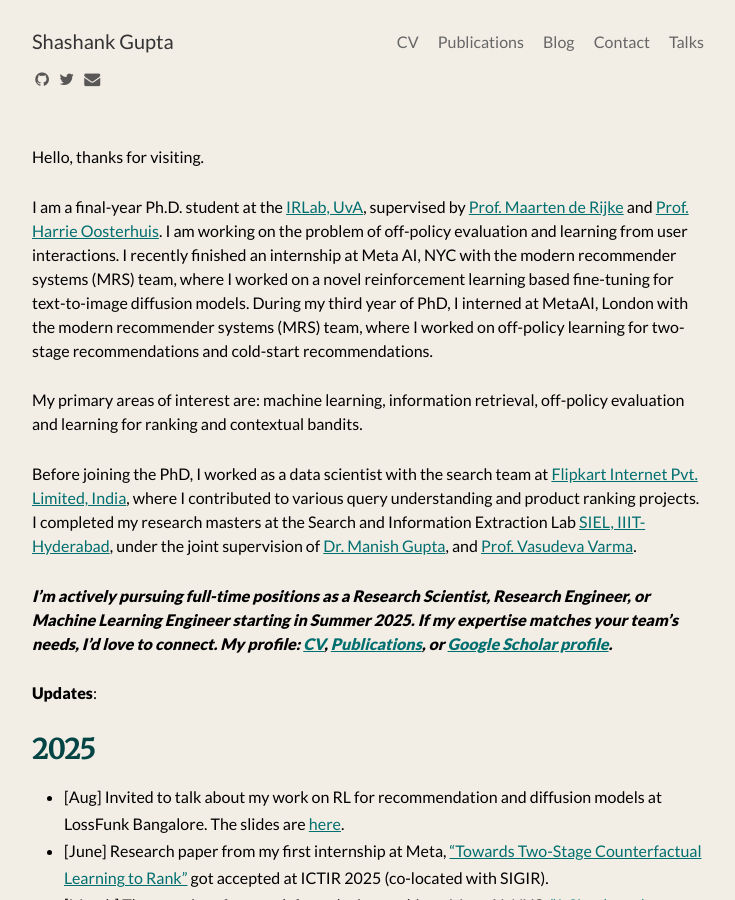
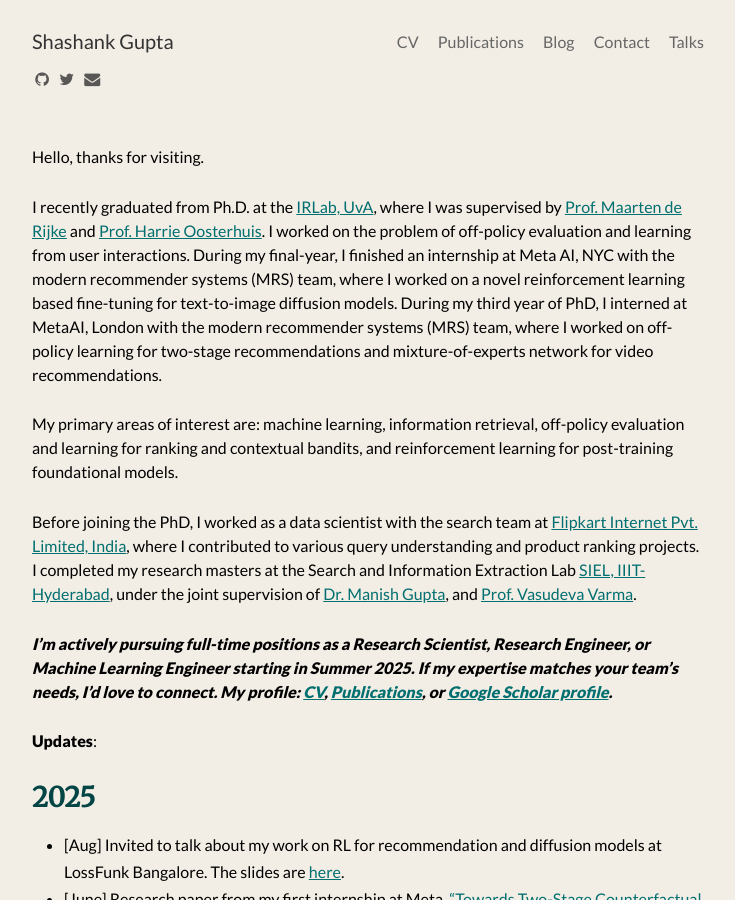
Before and after one commit to shashankg7/shashankg7.github.io, a Jekyll site: the page built from index.md, in a window 1280 px wide and 900 px high. Shown: the whole window, without its empty margins (272-1007 px from the left). Built offline with Jekyll 4.4.1, drawn with Linux system fonts in a browser that asks for light colours; nearby versions of some CDN libraries.

Commit message:
Update index.md

```diff
--- a/index.md
+++ b/index.md
@@ -5,9 +5,9 @@
 
 Hello, thanks for visiting.
 
-I am a final-year Ph.D. student at the [IRLab, UvA](http://irlab.science.uva.nl), supervised by [Prof. Maarten de Rijke](https://staff.fnwi.uva.nl/m.derijke/) and [Prof. Harrie Oosterhuis](https://harrieo.github.io/). I am working on the problem of off-policy evaluation and learning from user interactions. I recently finished an internship at Meta AI, NYC with the modern recommender systems (MRS) team, where I worked on a novel reinforcement learning based fine-tuning for text-to-image diffusion models. During my third year of PhD, I interned at MetaAI, London with the modern recommender systems (MRS) team, where I worked on off-policy learning for two-stage recommendations and cold-start recommendations.
+I recently graduated from Ph.D. at the [IRLab, UvA](http://irlab.science.uva.nl), where I was supervised by [Prof. Maarten de Rijke](https://staff.fnwi.uva.nl/m.derijke/) and [Prof. Harrie Oosterhuis](https://harrieo.github.io/). I  worked on the problem of off-policy evaluation and learning from user interactions. During my final-year, I finished an internship at Meta AI, NYC with the modern recommender systems (MRS) team, where I worked on a novel reinforcement learning based fine-tuning for text-to-image diffusion models. During my third year of PhD, I interned at MetaAI, London with the modern recommender systems (MRS) team, where I worked on off-policy learning for two-stage recommendations and mixture-of-experts network for video recommendations.
 
-My primary areas of interest are: machine learning, information retrieval, off-policy evaluation and learning for ranking and contextual bandits.
+My primary areas of interest are: machine learning, information retrieval, off-policy evaluation and learning for ranking and contextual bandits, and reinforcement learning for post-training foundational models.
 
 Before joining the PhD, I worked as a data scientist with the search team at [Flipkart Internet Pvt. Limited, India](https://tech.flipkart.com/data-science/home), where I contributed to various query understanding and product ranking projects. I completed my research masters at the Search and Information Extraction Lab [SIEL, IIIT-Hyderabad](search.iiit.ac.in), under the joint supervision of [Dr. Manish Gupta](https://www.microsoft.com/en-us/research/people/gmanish/?from=http%3A%2F%2Fresearch.microsoft.com%2Fen-us%2Fpeople%2Fgmanish%2F#), and [Prof. Vasudeva Varma](https://faculty.iiit.ac.in/~vv/Home.html).
 
```
